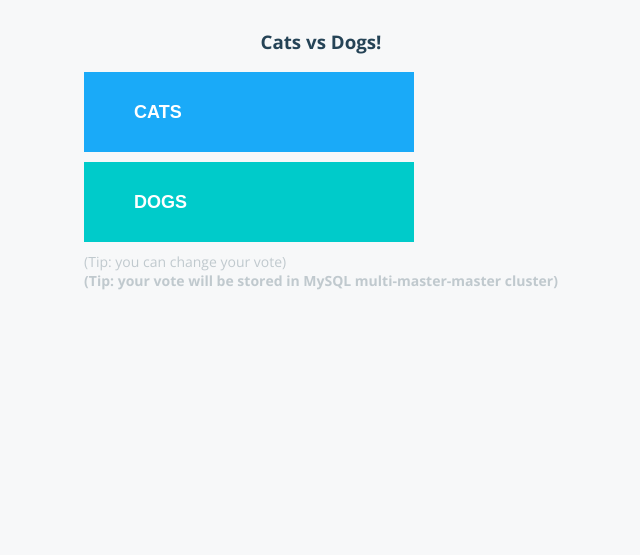
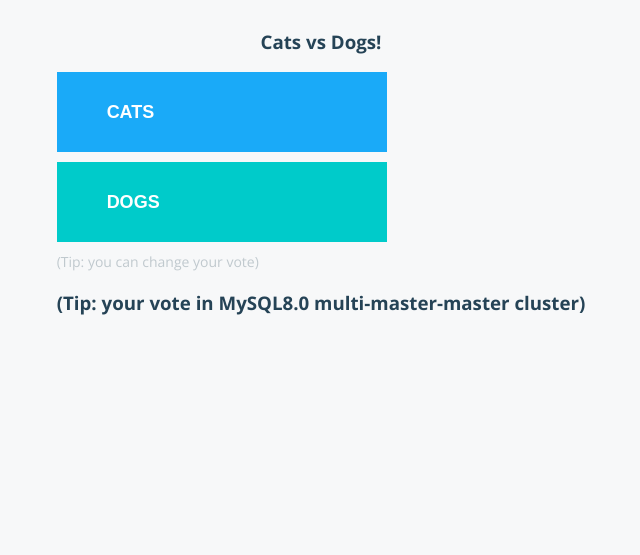
Before and after one commit to q13117god/voting-vote-python, a Flask app: page / in a window 1280 px wide. Shown: the top 555 px of the page, without its empty margins (319-959 px from the left). Run offline with Flask 2, Linux system fonts and the light colour scheme; some libraries are stand-ins or nearby versions.

Commit message:
better displaying

```diff
--- a/templates/index.html
+++ b/templates/index.html
@@ -21,9 +21,7 @@
         <div id="tip">
           (Tip: you can change your vote)
         </div>
-        <div id="tip">
-          <b>(Tip: your vote will be stored in MySQL multi-master-master cluster)</b>
-        </div>
+        <h3>(Tip: your vote in MySQL8.0 multi-master-master cluster)</h3>
         <div id="hostname">
           Processed by container ID {{hostname}}
         </div>
```
